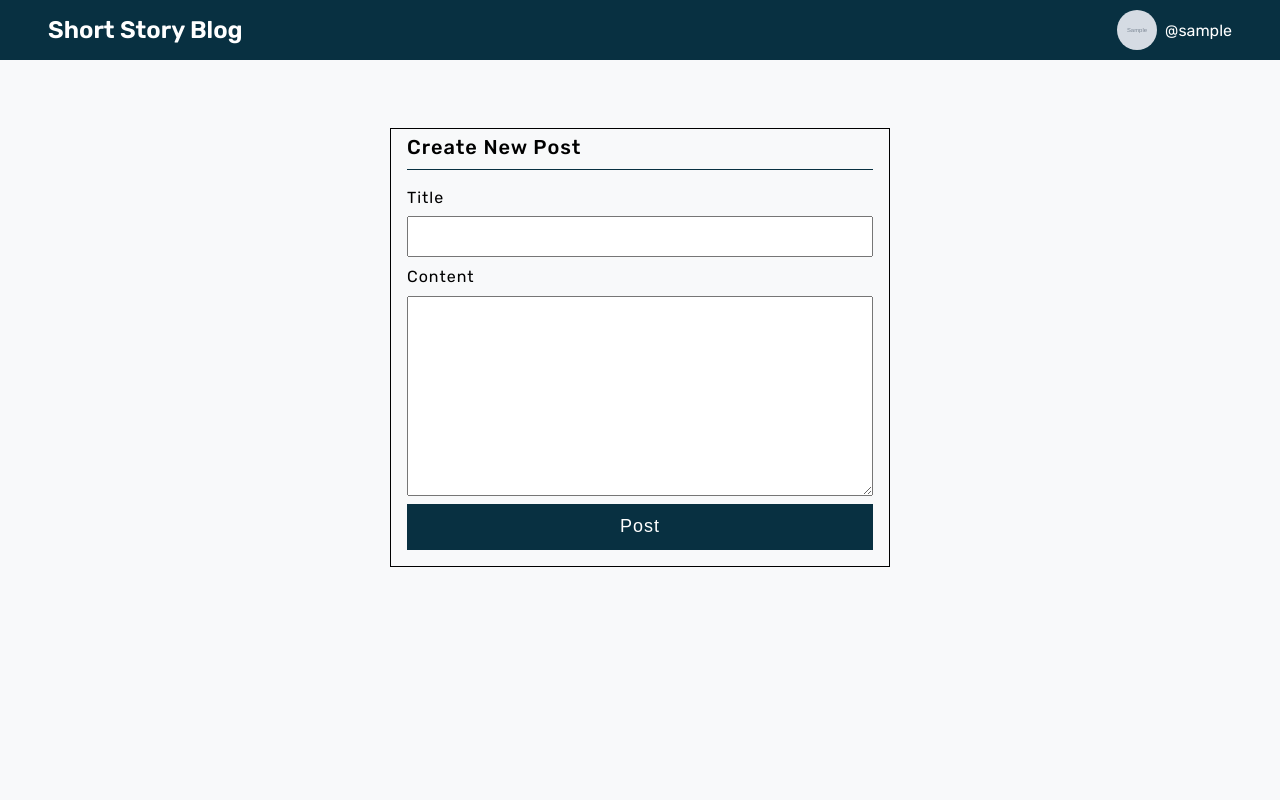
After one commit to Parsa-jalilifar/Short_Story_Blog, a Flask app: page /post/new in a window 1280 px wide. The commit adds this page. Run offline with Flask 2, Linux system fonts and the light colour scheme; a user stored in the database is signed in; tables that the repository leaves empty hold one stand-in row (values such as "Sample post"); grey boxes marked "Sample" are stand-in pictures.

Commit message:
new post completed

```diff
--- a/shortstoryblog/__init__.py
+++ b/shortstoryblog/__init__.py
@@ -22,8 +22,10 @@ def create_app(config_class=Config):
 
     from shortstoryblog.main.routes import main
     from shortstoryblog.users.routes import users
+    from shortstoryblog.posts.routes import posts
 
     app.register_blueprint(main)
     app.register_blueprint(users)
+    app.register_blueprint(posts)
 
     return app
--- /dev/null
+++ b/shortstoryblog/posts/forms.py
@@ -0,0 +1,9 @@
+from flask_wtf import FlaskForm
+from wtforms import StringField, SubmitField, TextAreaField
+from wtforms.validators import DataRequired
+
+
+class PostForm(FlaskForm):
+    title = StringField("Title", validators=[DataRequired()])
+    content = TextAreaField("Content", validators=[DataRequired()])
+    submit = SubmitField("Post")
--- /dev/null
+++ b/shortstoryblog/posts/routes.py
@@ -0,0 +1,24 @@
+from flask import Blueprint, render_template, redirect, url_for
+from flask_login import current_user, login_required
+from shortstoryblog import db
+from shortstoryblog.models import Post
+from shortstoryblog.posts.forms import PostForm
+
+
+posts = Blueprint("posts", __name__)
+
+
+@posts.route("/post/new", methods=["GET", "POST"])
+@login_required
+def new_post():
+    form = PostForm()
+    if form.validate_on_submit():
+        post = Post(
+            title=form.title.data, content=form.content.data, author=current_user
+        )
+        db.session.add(post)
+        db.session.commit()
+        return redirect(url_for("main.home"))
+    return render_template(
+        "create_post.html", title="New Post", form=form, legend="Create New Post"
+    )
--- a/shortstoryblog/static/main.css
+++ b/shortstoryblog/static/main.css
@@ -360,7 +360,7 @@ body {
 
 .media {
   display: flex;
-  margin-bottom: 2rem;
+  margin-bottom: 1rem;
 }
 
 .media img {
@@ -394,6 +394,9 @@ body {
 .body-content .content-section form fieldset legend {
   position: relative;
   top: -10px;
+  margin-top: 1rem;
+  font-size: 20px;
+  font-weight: 500;
 }
 
 .body-content .content-section form .form-control-label {
@@ -405,6 +408,11 @@ body {
   font-size: 16px;
 }
 
+.body-content .content-section form textarea {
+  resize: vertical;
+  min-height: 200px;
+}
+
 .body-content .content-section form .picture-label {
   margin: 1.5rem 0 1rem;
   background-color: var(--success);
@@ -413,7 +421,7 @@ body {
   padding: 0.6rem;
   cursor: pointer;
   color: white;
-  font-weight: 500;
+  font-weight: 400;
 }
 
 .body-content .content-section form .form-control-file {
@@ -435,6 +443,7 @@ body {
   border: none;
   letter-spacing: 1px;
   transition: all 0.2s;
+  margin-top: 0.5rem;
 }
 
 .body-content .content-section form .btn:hover {
--- /dev/null
+++ b/shortstoryblog/templates/create_post.html
@@ -0,0 +1,42 @@
+{% extends 'main_layout.html' %}
+{% block main_content %}
+<div class="content-section">
+
+    <form method="POST" action="">
+        {{ form.hidden_tag() }}
+        <fieldset class="form-group">
+            <legend class="border-bottom mb-4">{{legend}}</legend>
+            <div class="border"></div>
+            <div class="form-group">
+                {{ form.title.label(class="form-control-label") }}
+                {% if form.title.errors %}
+                {{ form.title(class="form-control form-control-lg is-invalid") }}
+                <div class="invalid-feedback">
+                    {% for error in form.title.errors %}
+                    <span>{{ error }}</span>
+                    {% endfor %}
+                </div>
+                {% else %}
+                {{ form.title(class="form-control form-control-lg") }}
+                {% endif %}
+            </div>
+            <div class="form-group">
+                {{ form.content.label(class="form-control-label") }}
+                {% if form.content.errors %}
+                {{ form.content(class="form-control form-control-lg is-invalid") }}
+                <div class="invalid-feedback">
+                    {% for error in form.content.errors %}
+                    <span>{{ error }}</span>
+                    {% endfor %}
+                </div>
+                {% else %}
+                {{ form.content(class="form-control form-control-lg") }}
+                {% endif %}
+            </div>
+        </fieldset>
+        <div class="form-group">
+            {{ form.submit(class="btn btn-outline-info") }}
+        </div>
+    </form>
+</div>
+{% endblock main_content%}
--- a/shortstoryblog/templates/main_layout.html
+++ b/shortstoryblog/templates/main_layout.html
@@ -17,14 +17,15 @@
             <div class="profile-container" onclick="showSubMenu()">
                 <div class="profile">
                     <div class="img-holder">
-                        <img  src="{{ url_for('static', filename='profile_pics/' + current_user.image_file) }}" alt="profile picture"/>
+                        <img src="{{ url_for('static', filename='profile_pics/' + current_user.image_file) }}"
+                            alt="profile picture" />
                     </div>
                     <p>@{{current_user.username}}</p>
                 </div>
                 <div class="sub-menu">
                     <a href="{{ url_for('main.home') }}">Home</a>
                     <a href="{{ url_for('users.account') }}">Account</a>
-                    <a href="">New Post</a>
+                    <a href="{{ url_for('posts.new_post') }}">New Post</a>
                     <a href="">My Posts</a>
                     <a href="{{ url_for('users.logout') }}">Log out</a>
                 </div>
```
Also changed, not shown: shortstoryblog/site.db, shortstoryblog/static/profile_pics/80bd2ab3e7947614.jpg (added).
